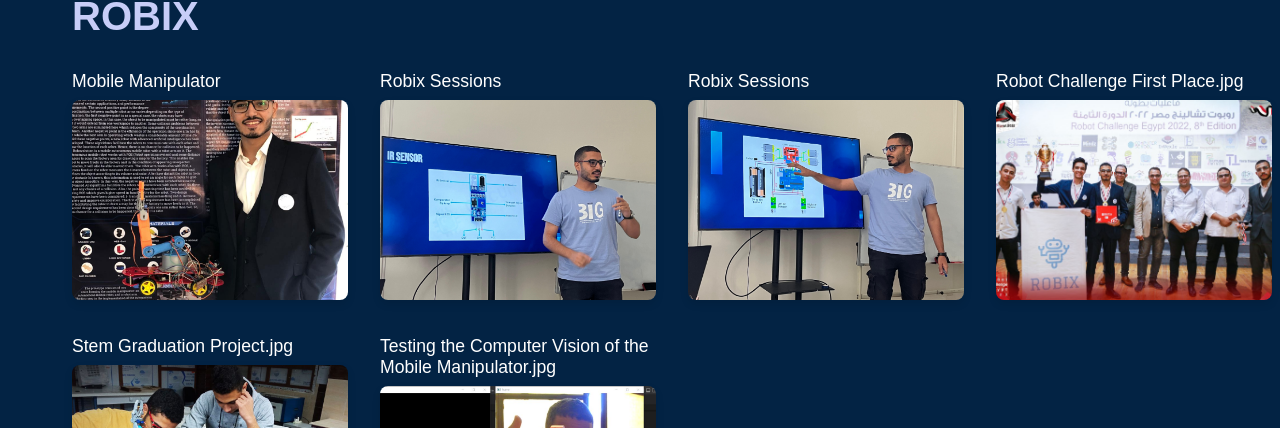
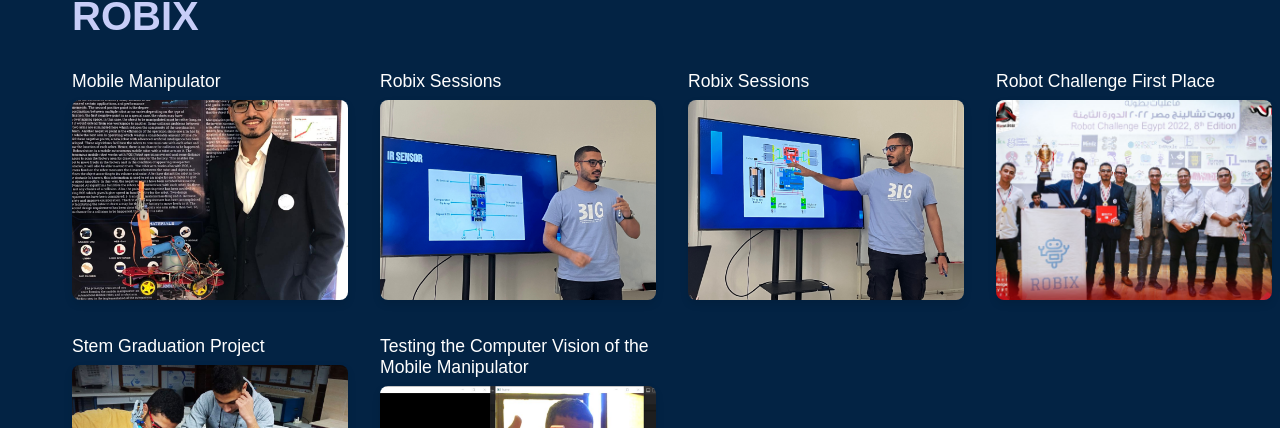
Before and after one commit to islam-aref/zeyadportfolio, a React (Create React App) app: page /projects/Project3 in a window 1280 px wide. Shown: the part 147-575 px from the top of the page. Built offline with nearby package versions, Linux system fonts and the light colour scheme.

Commit message:
Update Project3.js

```diff
--- a/src/pages/projects/Project3/Project3.js
+++ b/src/pages/projects/Project3/Project3.js
@@ -19,16 +19,16 @@
     },
     {
       image: "/assets/project3/Robot Challenge First Place.jpg",
-      title: "Robot Challenge First Place.jpg",
+      title: "Robot Challenge First Place",
     },
     {
       image: "/assets/project3/Stem Graduation Project.jpg",
-      title: "Stem Graduation Project.jpg",
+      title: "Stem Graduation Project",
     },
     {
       image:
         "/assets/project3/Testing the Computer Vision of the Mobile Manipulator.jpg",
-      title: "Testing the Computer Vision of the Mobile Manipulator.jpg",
+      title: "Testing the Computer Vision of the Mobile Manipulator",
     },
   ];
 
```
